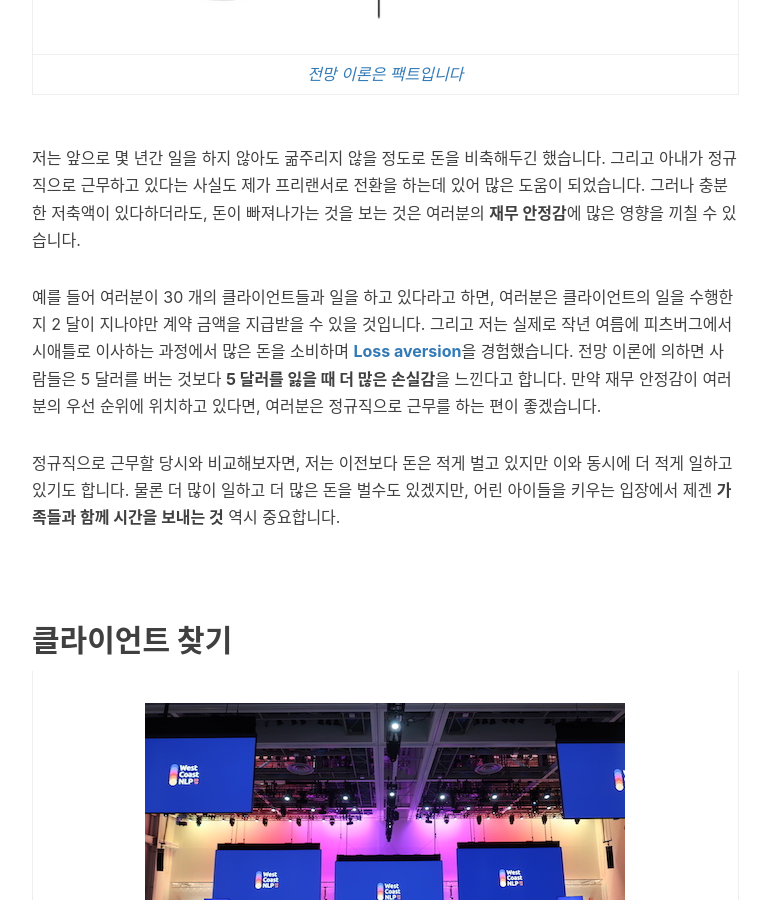
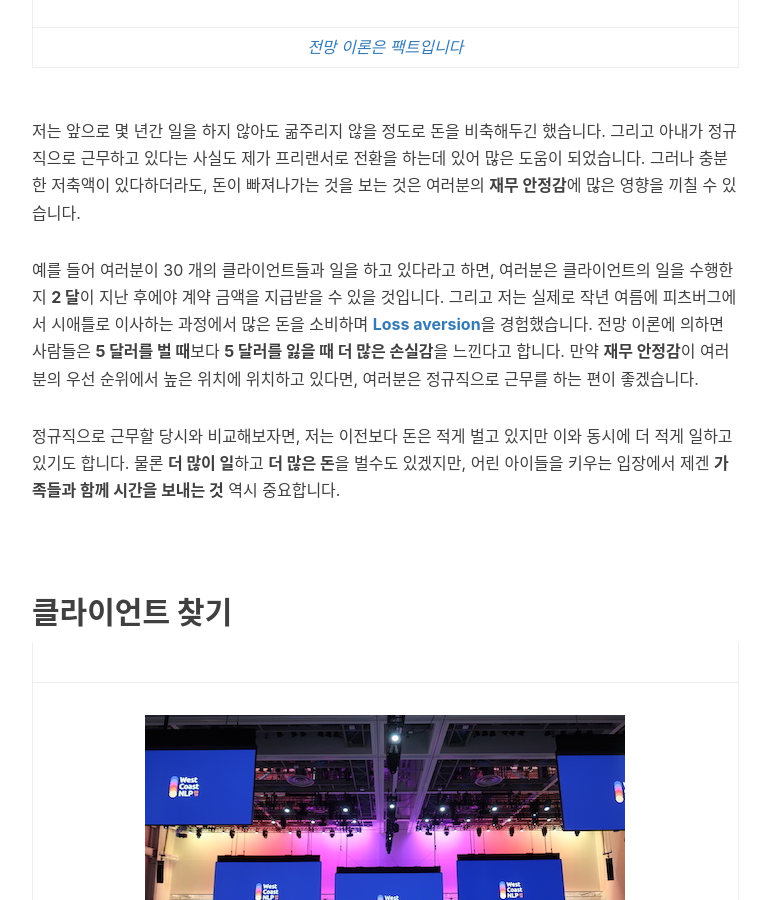
Before and after one commit to Huffon/huffon.github.io, a Jekyll site: the page built from _posts/2020-05-10-ai-freelancer.md, in a window 1280 px wide and 900 px high, scrolled down 3967 px. Shown: the whole window, without its empty margins (233-1003 px from the left). Built offline with Jekyll 4.4.1, drawn with Linux system fonts in a browser that asks for light colours; nearby versions of some CDN libraries; comment, search, counter and statistics services are not loaded; some of the changed text lies outside the part shown.

Commit message:
modify post

```diff
--- a/_posts/2020-05-10-ai-freelancer.md
+++ b/_posts/2020-05-10-ai-freelancer.md
@@ -69,18 +69,18 @@ tags:
 
 저는 앞으로 몇 년간 일을 하지 않아도 굶주리지 않을 정도로 돈을 비축해두긴 했습니다. 그리고 아내가 정규직으로 근무하고 있다는 사실도 제가 프리랜서로 전환을 하는데 있어 많은 도움이 되었습니다. 그러나 충분한 저축액이 있다하더라도, 돈이 빠져나가는 것을 보는 것은 여러분의 **재무 안정감**에 많은 영향을 끼칠 수 있습니다.
 
-예를 들어 여러분이 30 개의 클라이언트들과 일을 하고 있다라고 하면, 여러분은 클라이언트의 일을 수행한지 2 달이 지나야만 계약 금액을 지급받을 수 있을 것입니다. 그리고 저는 실제로 작년 여름에 피츠버그에서 시애틀로 이사하는 과정에서 많은 돈을 소비하며 [**Loss aversion**](https://en.wikipedia.org/wiki/Loss_aversion)을 경험했습니다. 전망 이론에 의하면 사람들은 5 달러를 버는 것보다 **5 달러를 잃을 때 더 많은 손실감**을 느낀다고 합니다. 만약 재무 안정감이 여러분의 우선 순위에 위치하고 있다면, 여러분은 정규직으로 근무를 하는 편이 좋겠습니다.
+예를 들어 여러분이 30 개의 클라이언트들과 일을 하고 있다라고 하면, 여러분은 클라이언트의 일을 수행한지 **2 달**이 지난 후에야 계약 금액을 지급받을 수 있을 것입니다. 그리고 저는 실제로 작년 여름에 피츠버그에서 시애틀로 이사하는 과정에서 많은 돈을 소비하며 [**Loss aversion**](https://en.wikipedia.org/wiki/Loss_aversion)을 경험했습니다. 전망 이론에 의하면 사람들은 **5 달러를 벌 때**보다 **5 달러를 잃을 때 더 많은 손실감**을 느낀다고 합니다. 만약 **재무 안정감**이 여러분의 우선 순위에서 높은 위치에 위치하고 있다면, 여러분은 정규직으로 근무를 하는 편이 좋겠습니다.
 
-정규직으로 근무할 당시와 비교해보자면, 저는 이전보다 돈은 적게 벌고 있지만 이와 동시에 더 적게 일하고 있기도 합니다. 물론 더 많이 일하고 더 많은 돈을 벌수도 있겠지만, 어린 아이들을 키우는 입장에서 제겐 **가족들과 함께 시간을 보내는 것** 역시 중요합니다.
+정규직으로 근무할 당시와 비교해보자면, 저는 이전보다 돈은 적게 벌고 있지만 이와 동시에 더 적게 일하고 있기도 합니다. 물론 **더 많이 일**하고 **더 많은 돈**을 벌수도 있겠지만, 어린 아이들을 키우는 입장에서 제겐 **가족들과 함께 시간을 보내는 것** 역시 중요합니다.
 
 <br/>
 
 ## 클라이언트 찾기
 
+||
 | ![](/img/in-post/west_coast.jpg) |
 |:--:|
 | _2019년 West Coast NLP_ |
-
 
 저는 대부분의 클라이언트을 제 **네트워크**를 통해 찾았습니다. **컨퍼런스**와 **워크샵**은 **잠재 고객**을 찾는데 매우 유용한 장소입니다. 특히 여러분이 발표할 기회가 있다면 이는 더 좋은 기회가 되겠죠. 그리고 저는 제가 정말 함께 작업하고 싶은 **잠재 고객**을 찾으면, 해당 회사의 **"채용 공고"** 페이지에서 직접 지원을 하기도 합니다. 많은 직원들은 (특히 스타트업이라면 더욱이) 고용 형태에 대해 제대로 밝히기만 한다면 **원격 혹은 파트 타임**으로 회사에 기여할 수 있는 사람들에게 열려 있습니다.
 
@@ -149,6 +149,7 @@ tags:
 <br/>
 
 ## 커리어 계발
+
 | ![](/img/in-post/cands.jpg) |
 |:--:|
 | _피츠버그에 위치한 코워킹 스페이스 [Code & Supply](https://codeandsupply.co/)_ |
@@ -172,3 +173,5 @@ tags:
 ## 요약
 
 본 포스트를 통해 저는 **프리랜서 AI 엔지니어**가 가능한 커리어 패스임을 보여주고자 했습니다. 사람마다 처한 상황이 다르기 때문에 여러분은 이 글이 주관적일 수 있음을 이해하셔야 합니다. 프리랜서의 길에 뛰어들고 파산하더라도 저에게 화를 내지는 말아주세요. 글을 읽고 궁금한 점이 생기셨거나 질문 혹은 피드백을 원하신다면 언제든 제게 메일을 보내주세요. 제 경험을 이렇게 공유하게 되어 기쁘네요!
+
+<br/>
```
Also changed, not shown: other parts of _posts/2020-05-10-ai-freelancer.md (+3 -3 lines).
